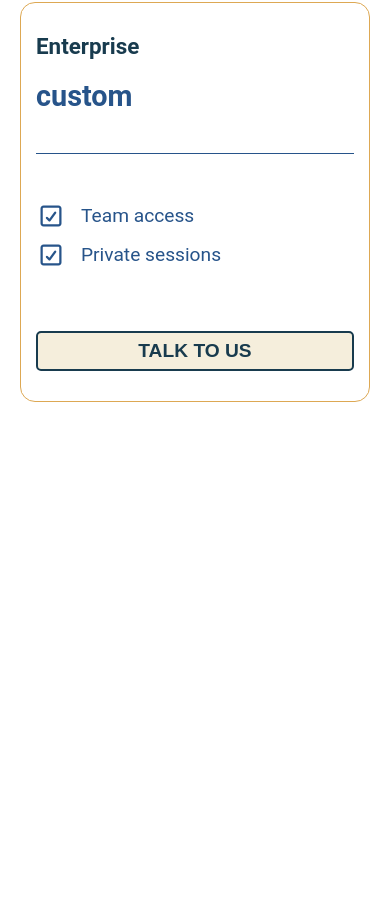
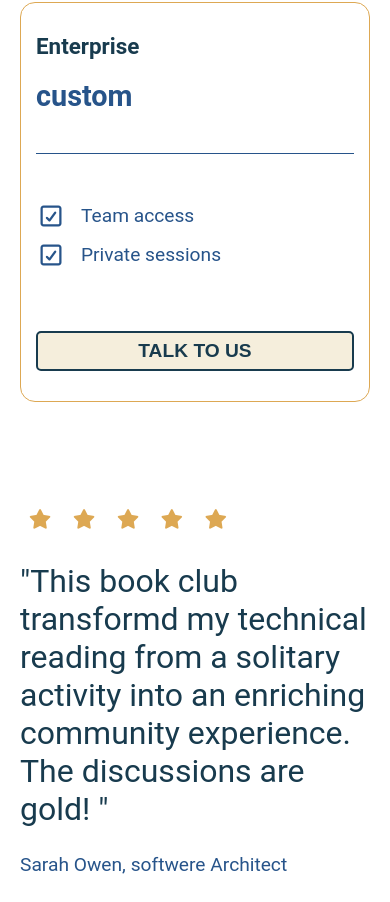
Before and after one commit to kiran-kharsel/tech-book-club, a plain HTML site: page index.html in a window 390 px wide. Shown: the part 4493-5395 px from the top of the page. Before the commit the page ends 4995 px from the top, so only its background shows below. Drawn offline with Linux system fonts and the light colour scheme.

Commit message:
style: add responsive style to feedback setion

```diff
--- a/index.html
+++ b/index.html
@@ -193,7 +193,7 @@
         </div>
     </section>
 
-    <!-- <section class="feedback-section">
+    <section class="feedback-section">
         <div class="container">
             <div class="feedback-rating">
                 <i class="fa-solid fa-star"></i>
@@ -208,7 +208,7 @@
             </p>
             <p class="user-name">Sarah Owen, softwere Architect</p>
         </div>
-    </section> -->
+    </section>
 
     <!-- <footer class="footer-section">
         <div class="container">
--- a/style.css
+++ b/style.css
@@ -600,4 +600,21 @@ body {
   .cards .card.active{
     scale: 1;
   }
+
+
+  /* membership-options */
+
+  .feedback-section{
+    padding: 0px 20px;
+  }
+
+  .feedback-section .container{
+    align-items: flex-start;
+    gap: 25px;
+  }
+
+  .feedback-section .feedback{
+    width: 100%;
+    text-align: start;
+  }
 }
```
